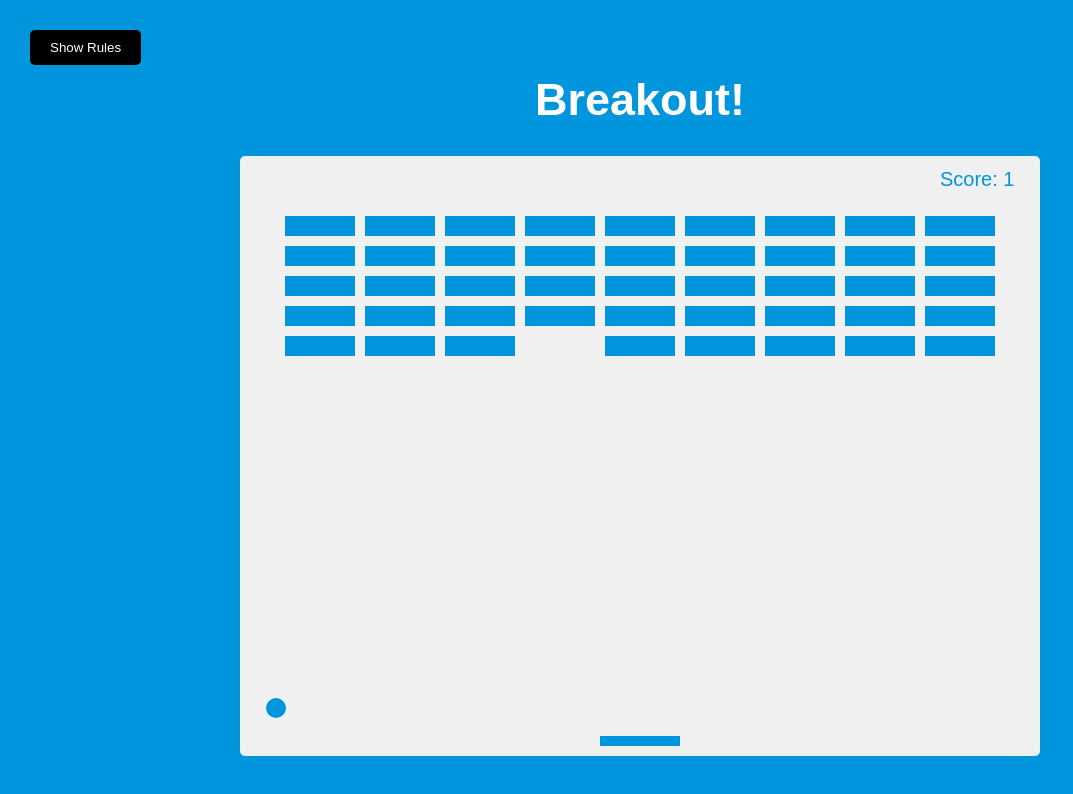
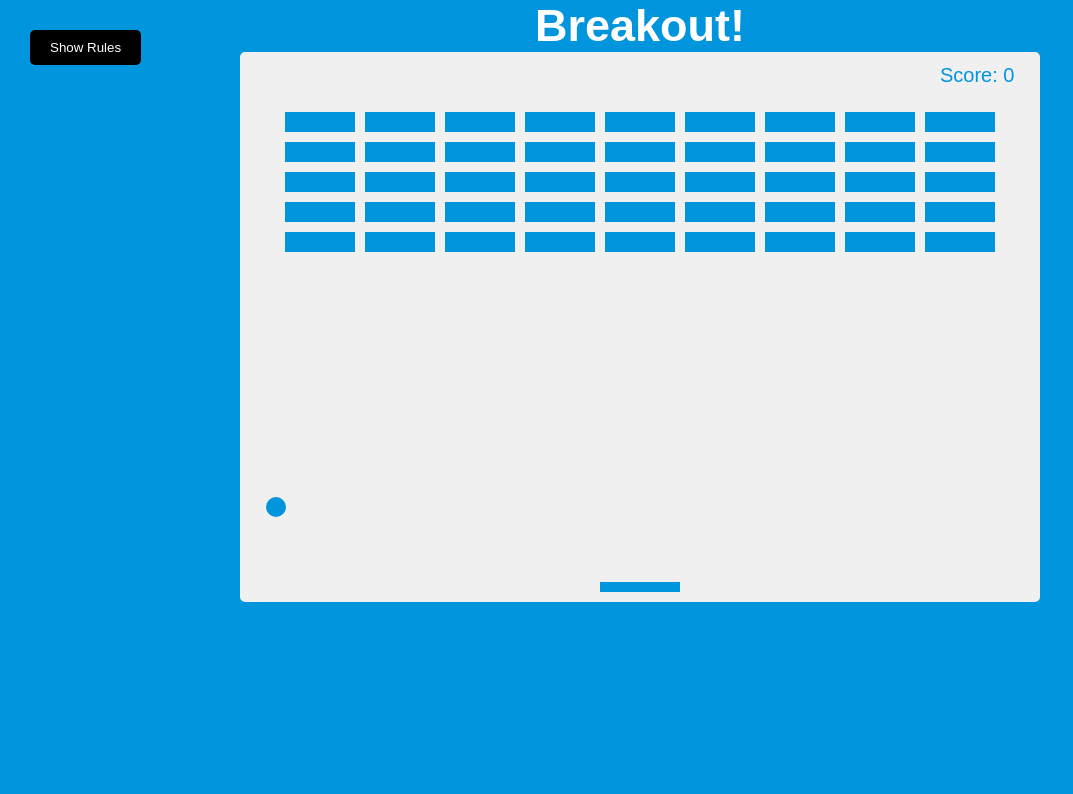
Before and after one commit to Nagarjun101998/Breakout, a plain HTML site: page index.html in a window 1280 px wide. Shown: the whole page, without its empty margins (0-1073 px from the left). Drawn offline with Linux system fonts and the light colour scheme.

Commit message:
Reduced canvas height

```diff
--- a/index.html
+++ b/index.html
@@ -17,7 +17,7 @@
         <p>If you miss the ball, your score and the blocks will reset.</p>
         <button id="close-btn" class="btn">Close</button>
     </div>
-    <canvas id="canvas" width="800" height="600"></canvas>
+    <canvas id="canvas" width="800" height="550"></canvas>
 
 
     <script src="script.js"></script>
--- a/style.css
+++ b/style.css
@@ -9,13 +9,14 @@ body {
     align-items: center;
     justify-content: center;
     font-family: Arial, Helvetica, sans-serif;
-    min-height: 100vh;
+    max-height: 100vh;
     margin: 0;
 }
 
 h1 {
     font-size: 45px;
     color: #fff;
+    margin: 0;
 }
 
 canvas {
```
